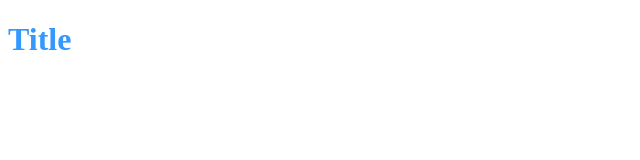
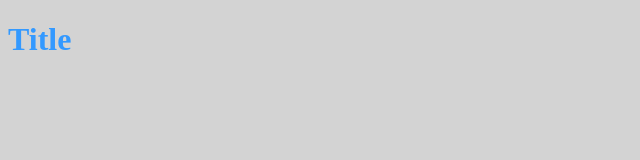
Before and after one commit to LCzoboriek/HTML--CSS--Javascript, a plain HTML site: page PreCourse/index2.html in a window 1280 px wide. Shown: the whole page, without its empty margins (0-640 px from the left). Drawn offline with Linux system fonts and the light colour scheme.

Commit message:
aded in comments about inheritance rules

```diff
--- a/PreCourse/index2.html
+++ b/PreCourse/index2.html
@@ -13,6 +13,12 @@
         h1 {
             color: lightgray;
         }
+
+        body {
+            background-color: lightgray;
+        }
+        /* Currently the heading also inherits this background color as its part of the body
+         but if we change that to a specific class id tag*/
     </style>
 </head>
 <body>
```
